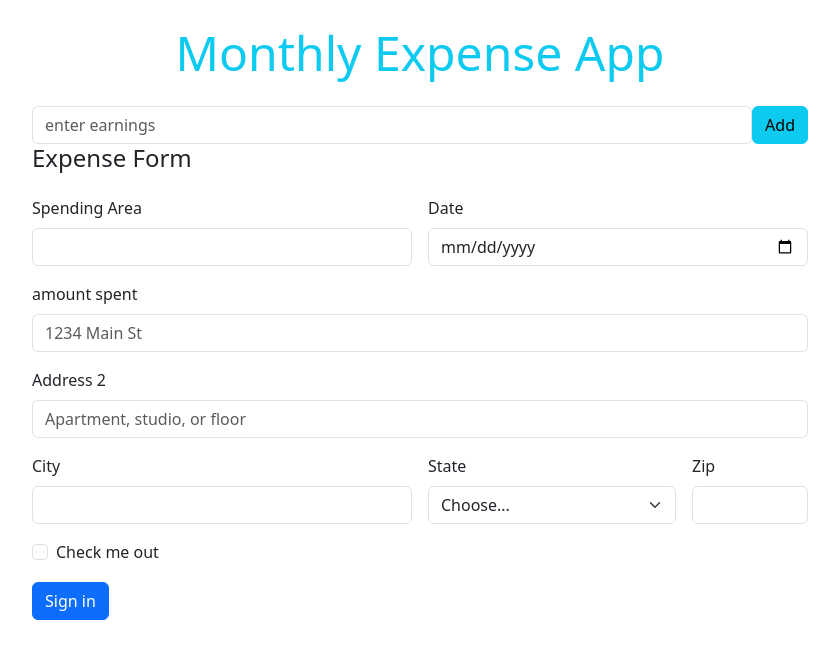
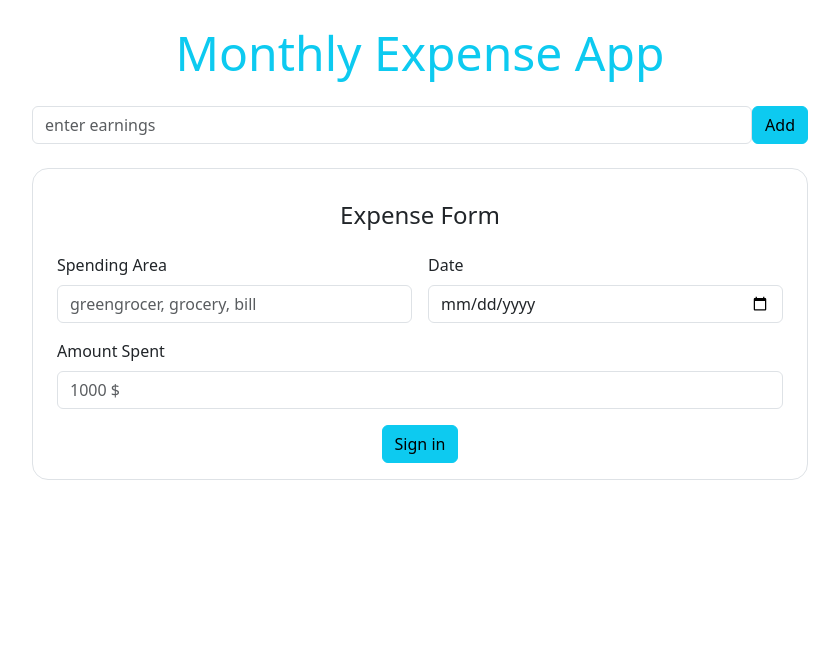
Before and after one commit to abdurrahman-akman/002-Gider-Takip-Uygulamas-, a plain HTML site: page index.html in a window 1280 px wide. Shown: the whole page, without its empty margins (220-1059 px from the left). Drawn offline with nearby package versions, Linux system fonts and the light colour scheme.

Commit message:
harcama-formu

```diff
--- a/index.html
+++ b/index.html
@@ -28,49 +28,24 @@
         <input id="gelir-input" class="form-control" type="number" min="0" placeholder="enter earnings"/>
         <button id="ekle-btn" type="submit" class="btn btn-info">Add</button>
     </form>
-    <form id="harcama-formu" class="row g-3">
-        <h4>Expense Form</h4>
+    <form id="harcama-formu" class="row g-3 mt-4 border rounded-4 p-3 m-0">
+        <h4 class="text-center">Expense Form</h4>
         <div class="col-6">
           <label for="harcama-alani" class="form-label">Spending Area</label>
-          <input type="text" class="form-control" id="harcama-alani">
+          <input type="text" class="form-control" id="harcama-alani" placeholder="greengrocer, grocery, bill">
         </div>
         <div class="col-6">
           <label for="tarih" class="form-label">Date</label>
           <input type="date" class="form-control" id="tarih">
         </div>
         <div class="col-12">
-          <label for="inputAddress" class="form-label">amount spent</label>
-          <input type="text" class="form-control" id="inputAddress" placeholder="1234 Main St">
+          <label for="miktar" class="form-label">Amount Spent</label>
+          <input type="number" class="form-control" id="miktar" placeholder="1000 $">
         </div>
-        <div class="col-12">
-          <label for="inputAddress2" class="form-label">Address 2</label>
-          <input type="text" class="form-control" id="inputAddress2" placeholder="Apartment, studio, or floor">
-        </div>
-        <div class="col-md-6">
-          <label for="inputCity" class="form-label">City</label>
-          <input type="text" class="form-control" id="inputCity">
-        </div>
-        <div class="col-md-4">
-          <label for="inputState" class="form-label">State</label>
-          <select id="inputState" class="form-select">
-            <option selected>Choose...</option>
-            <option>...</option>
-          </select>
-        </div>
-        <div class="col-md-2">
-          <label for="inputZip" class="form-label">Zip</label>
-          <input type="text" class="form-control" id="inputZip">
-        </div>
-        <div class="col-12">
-          <div class="form-check">
-            <input class="form-check-input" type="checkbox" id="gridCheck">
-            <label class="form-check-label" for="gridCheck">
-              Check me out
-            </label>
-          </div>
-        </div>
-        <div class="col-12">
-          <button type="submit" class="btn btn-primary">Sign in</button>
+
+
+        <div class="col-12 text-center">
+          <button type="submit" class="btn btn-info">Sign in</button>
         </div>
       </form>
 
```
